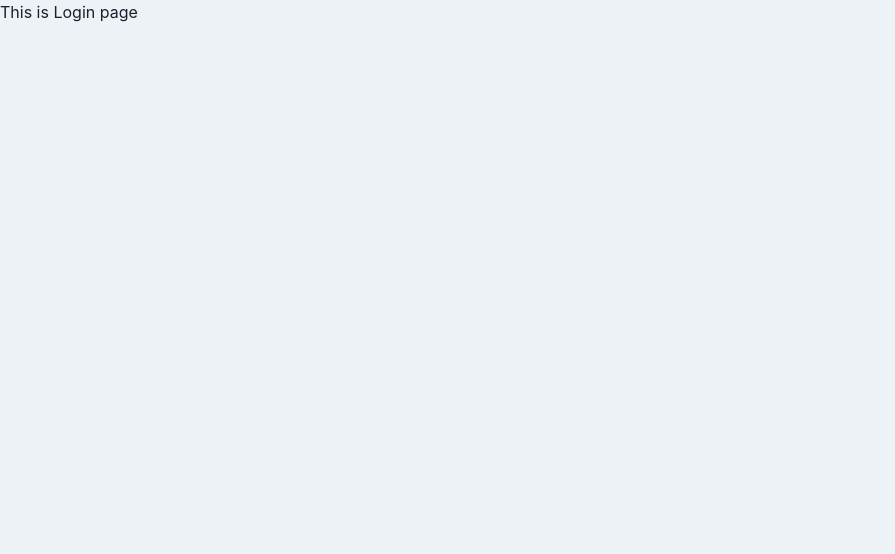
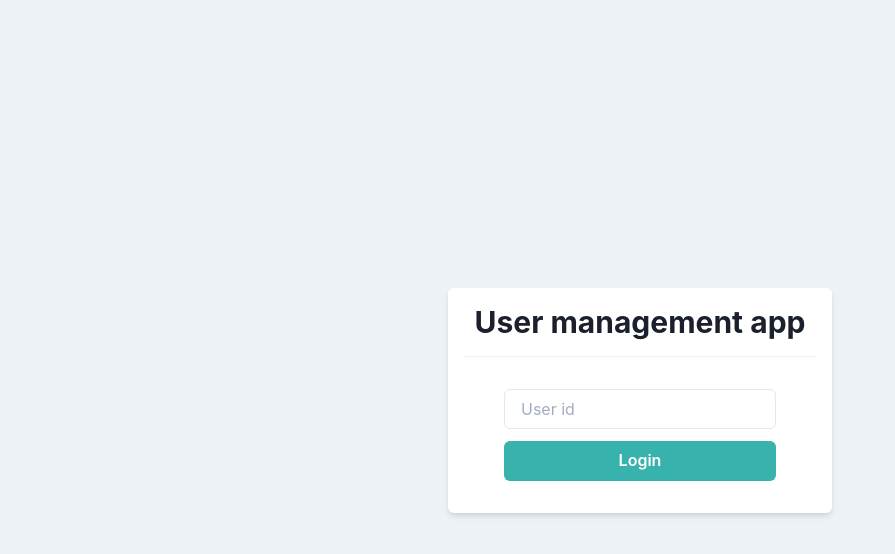
Before and after one commit to t-aburasoba/react-ts-app, a React (Create React App) app: page / in a window 1280 px wide. Shown: the top 554 px of the page, without its empty margins (0-895 px from the left). Built offline with nearby package versions, Linux system fonts and the light colour scheme.

Commit message:
make login ui

```diff
--- /dev/null
+++ b/src/components/atoms/button/PrimaryButton.tsx
@@ -0,0 +1,15 @@
+import {memo, ReactNode, VFC} from "react";
+import {Button} from "@chakra-ui/react";
+
+type Props = {
+    children: ReactNode
+}
+
+export const PrimaryButton: VFC<Props> = memo((props) => {
+    const { children } = props
+    return (
+        <Button bg='teal.400' color='white' _hover={{ opacity: 0.8 }}>
+            {children}
+        </Button>
+    )
+})
--- a/src/components/pages/Login.tsx
+++ b/src/components/pages/Login.tsx
@@ -1,7 +1,20 @@
 import {memo, VFC} from "react";
+import {Box, Divider, Flex, Heading, Input, Stack} from "@chakra-ui/react";
+import {PrimaryButton} from "../atoms/button/PrimaryButton";
 
 export const Login: VFC = memo(() => {
     return (
-        <p>This is Login page</p>
+        <Flex align='center' justify='center' height='100vh'>
+            <Box bg='white' w='sm' p={4} borderRadius='md' shadow='md'>
+                <Heading as='h1' size='lg' textAlign='center'>
+                    User management app
+                </Heading>
+                <Divider my={4} />
+                <Stack spacing={3} py={4} px={10}>
+                    <Input placeholder='User id' />
+                    <PrimaryButton>Login</PrimaryButton>
+                </Stack>
+            </Box>
+        </Flex>
     )
 })
```
